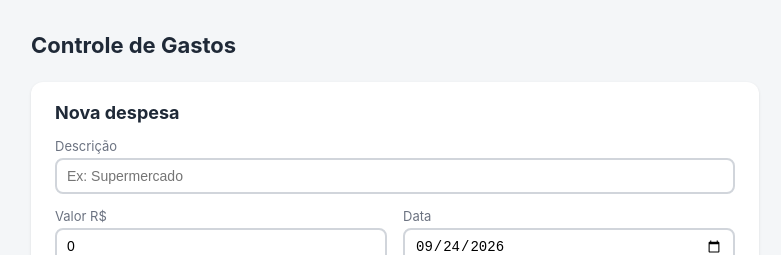
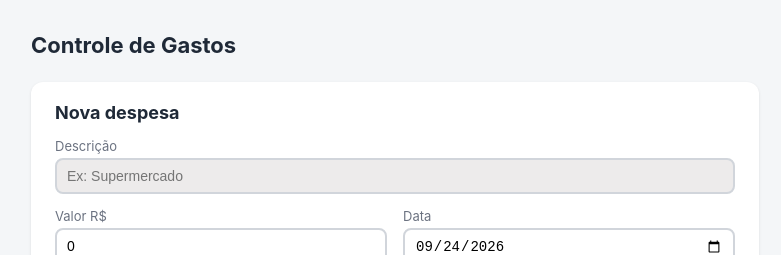
Before and after one commit to kauanvinicius9/Necthar, an Angular app in the folder frontend/: page / in a window 1280 px wide. In both pictures the pointer is over the input "Descrição". Shown: the top 255 px of the page, without its empty margins (245-1026 px from the left). Built offline with nearby package versions, Linux system fonts and the light colour scheme; no server answers.

Commit message:
add markdown

```diff
--- a/frontend/src/app/components/form/expense-form.component.css
+++ b/frontend/src/app/components/form/expense-form.component.css
@@ -43,6 +43,10 @@ input:focus {
   outline: none;
 }
 
+input:hover {
+  background: #edebeb;
+}
+
 button {
   background: #2563eb;
   color: white;
```
